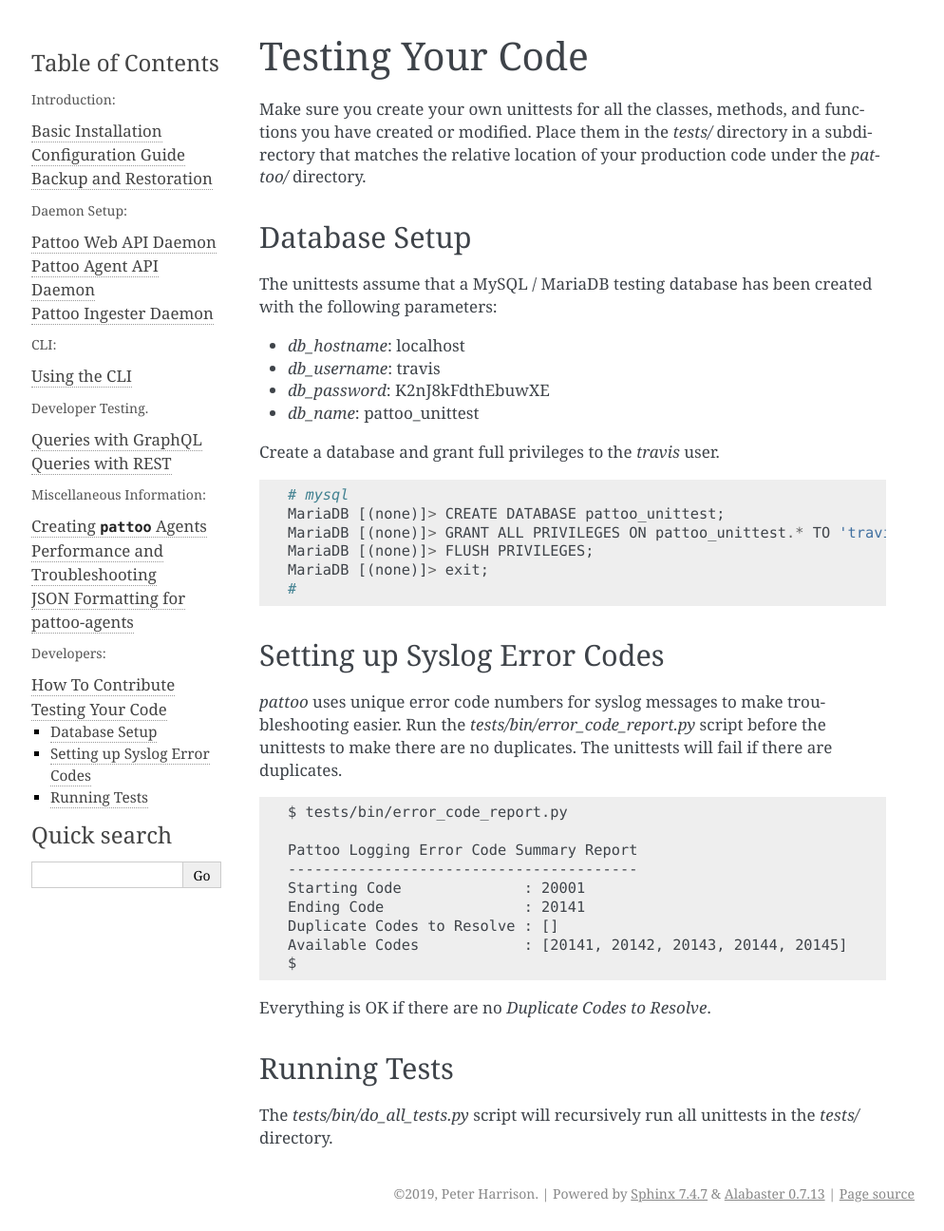
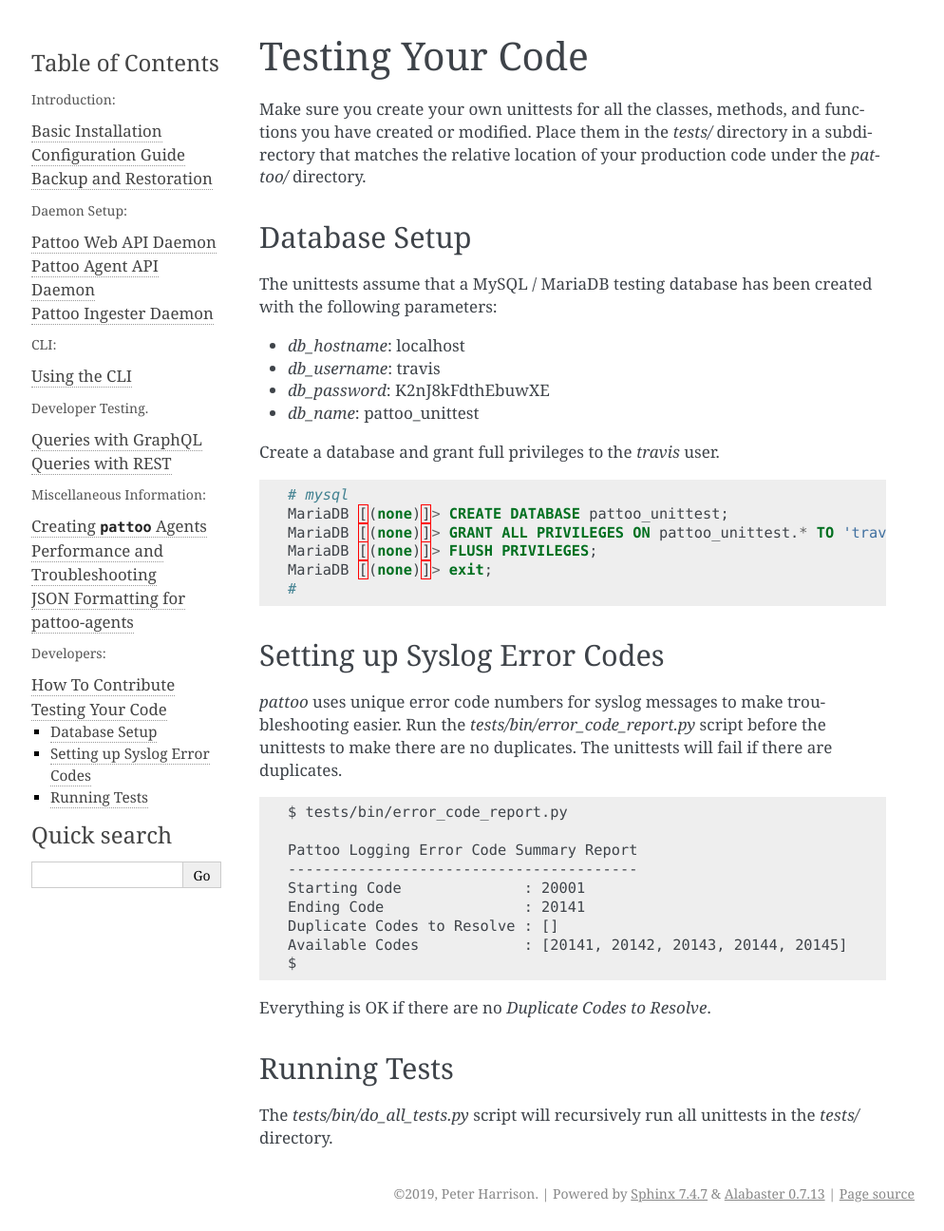
Before and after one commit to PalisadoesFoundation/pattoo, a Sphinx documentation site: the page built from docs/unittest.rst, in a window 1280 px wide. Shown: the whole page at 95% size, without its empty margins (147-1141 px from the left). Built offline with Sphinx 7.4.7, drawn with Linux system fonts in a browser that asks for light colours; pages that are not in the unit, such as notebooks, are missing from menus.

Commit message:
Updated codeblock types

```diff
--- a/docs/unittest.rst
+++ b/docs/unittest.rst
@@ -15,7 +15,7 @@
 
 Create a database and grant full privileges to the `travis` user.
 
-.. code-block::
+.. code-block:: mysql
 
       # mysql
       MariaDB [(none)]> CREATE DATABASE pattoo_unittest;
@@ -29,7 +29,7 @@
 
 `pattoo` uses unique error code numbers for syslog messages to make troubleshooting easier. Run the `tests/bin/error_code_report.py` script before the unittests to make there are no duplicates. The unittests will fail if there are duplicates.
 
-.. code-block::
+.. code-block:: text
 
     $ tests/bin/error_code_report.py
 
```
